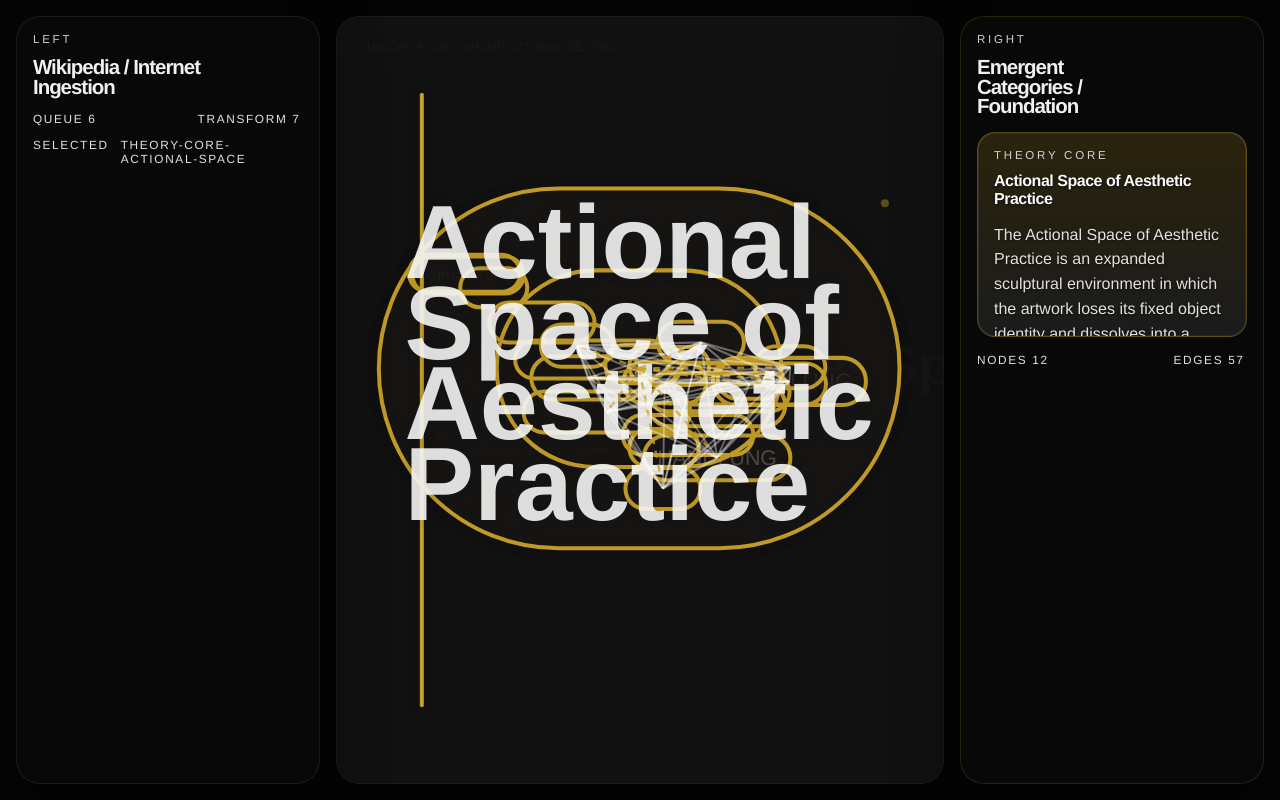
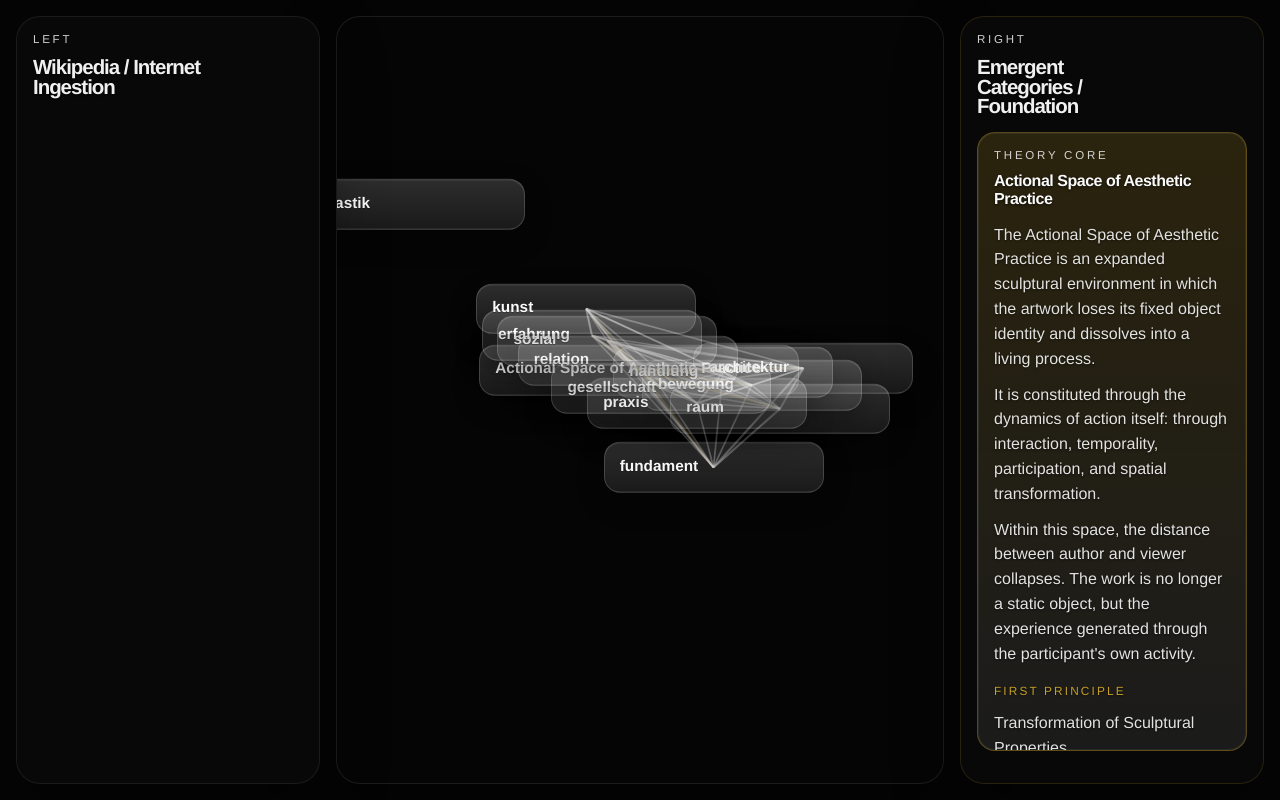
Before and after one commit to futuroneberlin/handlungsraumeins-, a React (Vite) app: page / in a window 1280 px wide. Built offline with nearby package versions, Linux system fonts and the light colour scheme; no server answers.

Commit message:
Fix panel layering and atmospheric overlays

```diff
--- a/core/renderer.js
+++ b/core/renderer.js
@@ -474,21 +474,10 @@ function drawFragment(context, fragment, fontSize, accentStrength, interactionSt
   context.restore();
 }
 
-export function renderScene(context, viewport, graphStateOrFragments, relations, feedLines = []) {
-  const graphState = Array.isArray(graphStateOrFragments)
-    ? {
-      nodes: graphStateOrFragments,
-      edges: Array.isArray(relations) ? relations : [],
-      selectedNode: null,
-      debug: false,
-    }
-    : (graphStateOrFragments || {});
+export function renderScene(context, viewport /* passive background only */) {
   const safeViewport = viewport && Number.isFinite(viewport.width) && Number.isFinite(viewport.height)
     ? viewport
     : { width: 0, height: 0 };
-  const safeFragments = Array.isArray(graphState.nodes) ? graphState.nodes : [];
-  const safeRelations = Array.isArray(graphState.edges) ? graphState.edges : [];
-  const safeFeedLines = Array.isArray(feedLines) ? feedLines : [];
   const { width, height } = safeViewport;
 
   if (!context || width <= 0 || height <= 0) {
@@ -506,42 +495,6 @@ export function renderScene(context, viewport, graphStateOrFragments, relations,
     context.restore();
   }
 
-  const fragmentByIndex = safeFragments;
-  const depthSortedFragments = sortFragmentsForDepth(safeFragments);
-  const { background, middle, foreground } = splitByDepth(depthSortedFragments);
-  const selectedNodeId = graphState.selectedNode || null;
-  const neighborIds = buildNeighborSet(safeFragments, safeRelations, selectedNodeId);
-  const interactionState = { selectedNodeId, neighborIds };
-
-  for (const fragment of background) {
-    const base = Math.max(11, Math.min(21, 9.8 + fragment.weight * 7.6 + (fragment.clusterMass || 0) * 0.04));
-    const fontSize = Math.round(base * (fragment.sizeScale || 1));
-    drawFragment(context, fragment, fontSize, (Array.isArray(fragment.keywords) ? fragment.keywords.length : 0) / 4, interactionState);
-  }
-
-  for (const fragment of middle) {
-    const base = Math.max(12, Math.min(23, 10.2 + fragment.weight * 8.8 + (fragment.clusterMass || 0) * 0.06));
-    let fontSize = Math.round(base * (fragment.sizeScale || 1));
-    if (fragment.phase === "pdf") fontSize = Math.round(fontSize * 0.86);
-    const accentStrength = (Array.isArray(fragment.keywords) ? fragment.keywords.length : 0) / 4;
-    drawFragment(context, fragment, fontSize, accentStrength, interactionState);
-  }
-
-  for (const fragment of foreground) {
-    const base = Math.max(12, Math.min(24, 10.6 + fragment.weight * 9.2 + (fragment.clusterMass || 0) * 0.07));
-    const fontSize = Math.round(base * (fragment.sizeScale || 1));
-    const accentStrength = (Array.isArray(fragment.keywords) ? fragment.keywords.length : 0) / 4;
-    drawFragment(context, fragment, fontSize, accentStrength, interactionState);
-  }
-
-  for (const relation of safeRelations) {
-    const left = fragmentByIndex[relation.leftIndex];
-    const right = fragmentByIndex[relation.rightIndex];
-    if (left && right && relation.progress > 0.05) {
-      drawRelation(context, left, right, relation, interactionState);
-    }
-  }
-
   context.save();
   context.globalAlpha = 0.06;
   context.strokeStyle = "rgba(255, 255, 255, 0.06)";
@@ -549,15 +502,6 @@ export function renderScene(context, viewport, graphStateOrFragments, relations,
   context.strokeRect(16, 16, width - 32, height - 32);
   context.fillStyle = "rgba(201, 162, 39, 0.08)";
   context.fillRect(width * 0.13, 22, 1, height - 44);
-  context.fillStyle = "rgba(245, 245, 245, 0.62)";
-  context.font = '500 12px "Space Grotesk", "Helvetica Neue", "Arial Narrow", sans-serif';
-  context.textAlign = "left";
-  context.fillText("THEORY FLOW / ARCHITECTURAL SETTING", 28, 34);
-
-  if (graphState.debug) {
-    context.fillStyle = "rgba(255, 255, 255, 0.72)";
-    context.fillText(`selected ${selectedNodeId || "none"} | categories ${Array.isArray(graphState.categories) ? graphState.categories.length : 0}`, 28, 52);
-  }
   context.restore();
 }
 
--- a/src/App.js
+++ b/src/App.js
@@ -1,13 +1,19 @@
-import { createElement, useEffect } from "react";
+import { createElement, useEffect, useMemo } from "react";
 import { AppLayout } from "./components/AppLayout.js";
-import { GraphCanvas } from "./components/GraphCanvas.js";
+import { GraphCanvas } from "./components/GraphCanvas.jsx";
 import { IngestionPanel } from "./components/IngestionPanel.js";
 import { TheoryPanel } from "./components/TheoryPanel.js";
 import { FoundationPanel } from "./components/FoundationPanel.js";
+import { createGraphActions, graphStore } from "./graph/runtime.js";
 
 export function App() {
   useEffect(() => {
-    void import("../app.js");
+    const actions = createGraphActions(graphStore);
+    let active = true;
+    actions.bootstrap().catch(() => {
+      if (!active) return;
+    });
+    return () => { active = false; };
   }, []);
 
   const left = createElement(IngestionPanel, null);
--- a/src/components/GraphCanvas.js
+++ /dev/null
@@ -1,5 +0,0 @@
-import { createElement } from "react";
-
-export function GraphCanvas() {
-  return createElement("canvas", { id: "scene" });
-}
--- a/src/components/GraphCanvas.jsx
+++ b/src/components/GraphCanvas.jsx
@@ -1,20 +1,17 @@
 import { useEffect, useMemo, useRef } from "react";
-import { createCanvasStage } from "../../core/canvas.js";
-import { renderScene } from "../../core/renderer.js";
-import { advanceForceSimulation } from "../graph/forceSimulation.js";
-import { refreshSemanticTopology, updateSemanticLayers } from "../graph/semanticResolver.js";
-import { scheduleGraphStateSave } from "../graph/graphState.js";
+import { createGraphActions } from "../graph/runtime.js";
+import { useGraphVersion, graphStore } from "../graph/graphState.js";
+import { SemanticNodeCard } from "./SemanticNodeCard.jsx";
 
-function pickNodeAt(state, canvas, event) {
-  const rect = canvas.getBoundingClientRect();
-  const x = event.clientX - rect.left;
-  const y = event.clientY - rect.top;
+function pickNodeAt(state, rect, x, y) {
+  const relX = x - rect.left;
+  const relY = y - rect.top;
   let bestNode = null;
   let bestDistance = Number.POSITIVE_INFINITY;
 
   for (const node of state.nodes || []) {
     const radius = Math.max(16, (node.layoutWidth || 220) * 0.22);
-    const distance = Math.hypot(x - node.x, y - node.y);
+    const distance = Math.hypot(relX - node.x, relY - node.y);
     if (distance <= radius && distance < bestDistance) {
       bestNode = node;
       bestDistance = distance;
@@ -25,67 +22,51 @@ function pickNodeAt(state, canvas, event) {
 }
 
 export function GraphCanvas({ store, onNodeSelect }) {
-  const canvasRef = useRef(null);
+  const effectiveStore = store || graphStore;
+  useGraphVersion(effectiveStore);
+  const state = effectiveStore.getState();
+  const containerRef = useRef(null);
+  const svgRef = useRef(null);
   const onNodeSelectRef = useRef(onNodeSelect);
   onNodeSelectRef.current = onNodeSelect;
 
-  const runtime = useMemo(() => ({
-    refreshTopology() {
-      const state = store.getState();
-      const next = refreshSemanticTopology(state, performance.now());
-      store.update((draft) => {
-        draft.edges = next.edges;
-        draft.categories = next.categories;
-      });
-      scheduleGraphStateSave(store.getState());
-    },
-  }), [store]);
+  const actions = useMemo(() => createGraphActions(effectiveStore), [effectiveStore]);
 
   useEffect(() => {
-    const canvas = canvasRef.current;
-    if (!canvas) {
-      return undefined;
-    }
-
-    const stage = createCanvasStage(canvas);
-    const context = stage.context;
     let active = true;
     let frameId = 0;
 
     const resize = () => {
-      stage.resize();
-      runtime.refreshTopology();
-      store.update((draft) => {
-        draft.viewport = stage.getViewport();
-      });
+      const el = containerRef.current;
+      if (!el) return;
+      const rect = el.getBoundingClientRect();
+      const viewport = { width: Math.max(320, Math.floor(rect.width)), height: Math.max(240, Math.floor(rect.height)), dpr: window.devicePixelRatio || 1 };
+      actions.setViewport(viewport);
     };
 
     resize();
     window.addEventListener("resize", resize, { passive: true });
 
     const handleClick = (event) => {
-      const state = store.getState();
-      const node = pickNodeAt(state, canvas, event);
+      const el = containerRef.current;
+      if (!el) return;
+      const rect = el.getBoundingClientRect();
+      const node = pickNodeAt(effectiveStore.getState(), rect, event.clientX, event.clientY);
       if (node) {
         onNodeSelectRef.current?.(node);
       }
     };
 
-    canvas.addEventListener("click", handleClick);
+    const el = containerRef.current;
+    el?.addEventListener("click", handleClick);
 
     const tick = (now) => {
-      if (!active) {
-        return;
+      if (!active) return;
+      try {
+        actions.tick(now);
+      } catch (e) {
+        console.error("Tick error:", e);
       }
-
-      const state = store.getState();
-      const delta = Math.min(48, now - (state.lastFrameAt || now) || 16.67);
-      store.update((draft) => {
-        draft.lastFrameAt = now;
-      });
-      advanceForceSimulation(state, now, delta);
-      updateSemanticLayers(state, now);
-      renderScene(context, stage.getViewport(), state);
       frameId = window.requestAnimationFrame(tick);
     };
 
@@ -95,9 +76,36 @@ export function GraphCanvas({ store, onNodeSelect }) {
       active = false;
       window.cancelAnimationFrame(frameId);
       window.removeEventListener("resize", resize);
-      canvas.removeEventListener("click", handleClick);
+      el?.removeEventListener("click", handleClick);
     };
-  }, [runtime, store]);
+  }, [actions, store]);
 
-  return <canvas id="scene" ref={canvasRef} />;
+  // Render: SVG edge layer + node layer (DOM)
+  const edges = (state.edges || []).slice(0, 600);
+
+  return (
+    <div className="graph-center" ref={containerRef} style={{ position: "relative", width: "100%", height: "100%" }}>
+      <svg ref={svgRef} className="edge-layer" style={{ position: "absolute", inset: 0, pointerEvents: "none" }} width="100%" height="100%">
+        {edges.map((edge) => {
+          const left = state.nodes.find((n) => n.id === (edge.source ?? edge.leftId)) || state.nodes[edge.leftIndex || -1];
+          const right = state.nodes.find((n) => n.id === (edge.target ?? edge.rightId)) || state.nodes[edge.rightIndex || -1];
+          if (!left || !right) return null;
+          const alpha = Math.min(0.85, Math.max(0.12, (edge.opacity ?? 0.36)));
+          const strokeWidth = Math.max(0.6, 0.9 + (edge.score || edge.weight || 0) * 0.28);
+          const stroke = edge.type === "wiki" || edge.type === "theory" ? "#c9a227" : edge.type === "category" ? "#ffffff" : "#ffffff";
+          return (
+            <line key={edge.id || `${edge.source}-${edge.target}`} x1={left.x} y1={left.y} x2={right.x} y2={right.y} stroke={stroke} strokeOpacity={alpha} strokeWidth={strokeWidth} />
+          );
+        })}
+      </svg>
+
+      <div className="node-layer" style={{ position: "absolute", inset: 0, pointerEvents: "auto" }}>
+        {(state.nodes || []).map((node) => (
+          <div key={node.id} style={{ position: "absolute", left: `${node.x}px`, top: `${node.y}px`, transform: "translate(-50%, -50%)", width: Math.max(80, node.layoutWidth || 220), pointerEvents: "auto" }}>
+            <SemanticNodeCard title={node.text} text={node.wikiSummary || ""} nodeId={node.id} onClick={() => onNodeSelectRef.current?.(node)} />
+          </div>
+        ))}
+      </div>
+    </div>
+  );
 }
--- a/style.css
+++ b/style.css
@@ -58,6 +58,17 @@ select {
   isolation: isolate;
 }
 
+.app-shell > .zone,
+.app-shell > .fundament {
+  position: relative;
+  z-index: 4;
+}
+
+.app-shell > .stage-shell {
+  position: relative;
+  z-index: 1;
+}
+
 .hud {
   display: none !important;
 }
@@ -87,7 +98,7 @@ h1 {
 
 .zone {
   position: relative;
-  z-index: 2;
+  z-index: 4;
   display: flex;
   flex-direction: column;
   gap: 1rem;
@@ -96,8 +107,8 @@ h1 {
   padding: 1rem;
   border: 1px solid rgba(255, 255, 255, 0.18);
   border-radius: 24px;
-  background: rgba(9, 9, 9, 0.965);
-  backdrop-filter: blur(4px);
+  background: rgba(9, 9, 9, 0.942);
+  backdrop-filter: blur(2px);
   box-shadow: var(--shadow);
   overflow: hidden;
 }
@@ -109,7 +120,7 @@ h1 {
 
 .zone-panel {
   position: relative;
-  z-index: 2;
+  z-index: 4;
   flex: 1 1 auto;
   min-height: 0;
   display: grid;
@@ -268,8 +279,8 @@ h1 {
   padding: 0.85rem;
   border: 1px solid rgba(255, 255, 255, 0.16);
   border-radius: var(--radius);
-  background: rgba(14, 14, 14, 0.92);
-  backdrop-filter: blur(4px);
+  background: rgba(14, 14, 14, 0.9);
+  backdrop-filter: blur(2px);
   box-shadow: var(--shadow);
 }
 
@@ -318,7 +329,7 @@ h1 {
   position: relative;
   min-width: 0;
   min-height: 0;
-  z-index: 0;
+  z-index: 1;
   background: var(--paper);
   border: 1px solid var(--line);
   border-radius: 24px;
@@ -345,9 +356,26 @@ h1 {
   padding: 1rem 1.05rem 1.1rem;
   border-radius: var(--radius);
   border: 1px solid rgba(255, 255, 255, 0.16);
-  background: rgba(14, 14, 14, 0.92);
-  backdrop-filter: blur(4px);
+  background: rgba(14, 14, 14, 0.9);
+  backdrop-filter: blur(2px);
   box-shadow: var(--shadow);
+}
+
+.graph-center {
+  position: relative;
+  width: 100%;
+  height: 100%;
+  overflow: hidden;
+  z-index: 0;
+}
+
+.graph-center .edge-layer {
+  z-index: 0;
+  opacity: 0.82;
+}
+
+.graph-center .node-layer {
+  z-index: 1;
 }
 
 .stage-shell,
```
